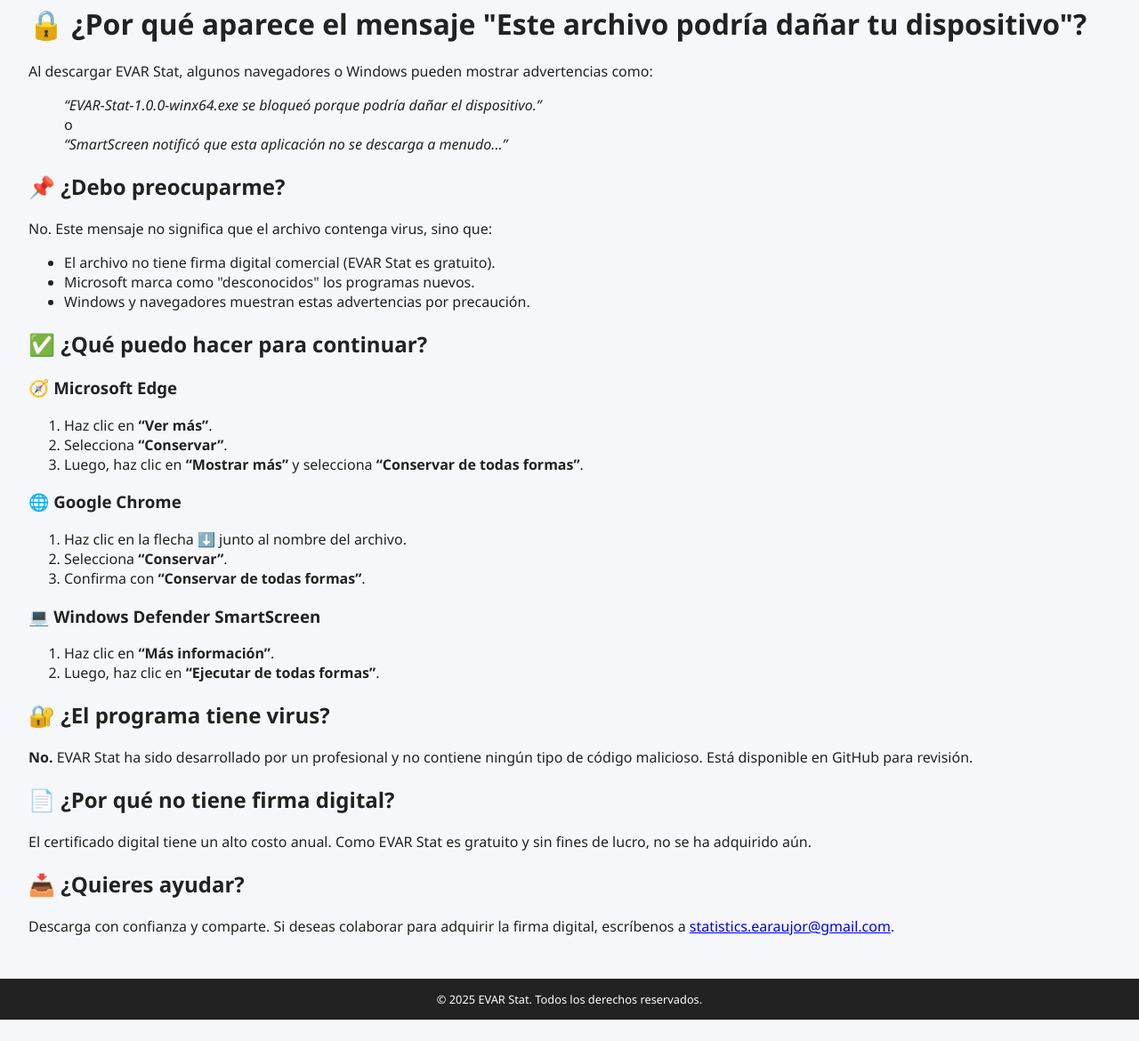
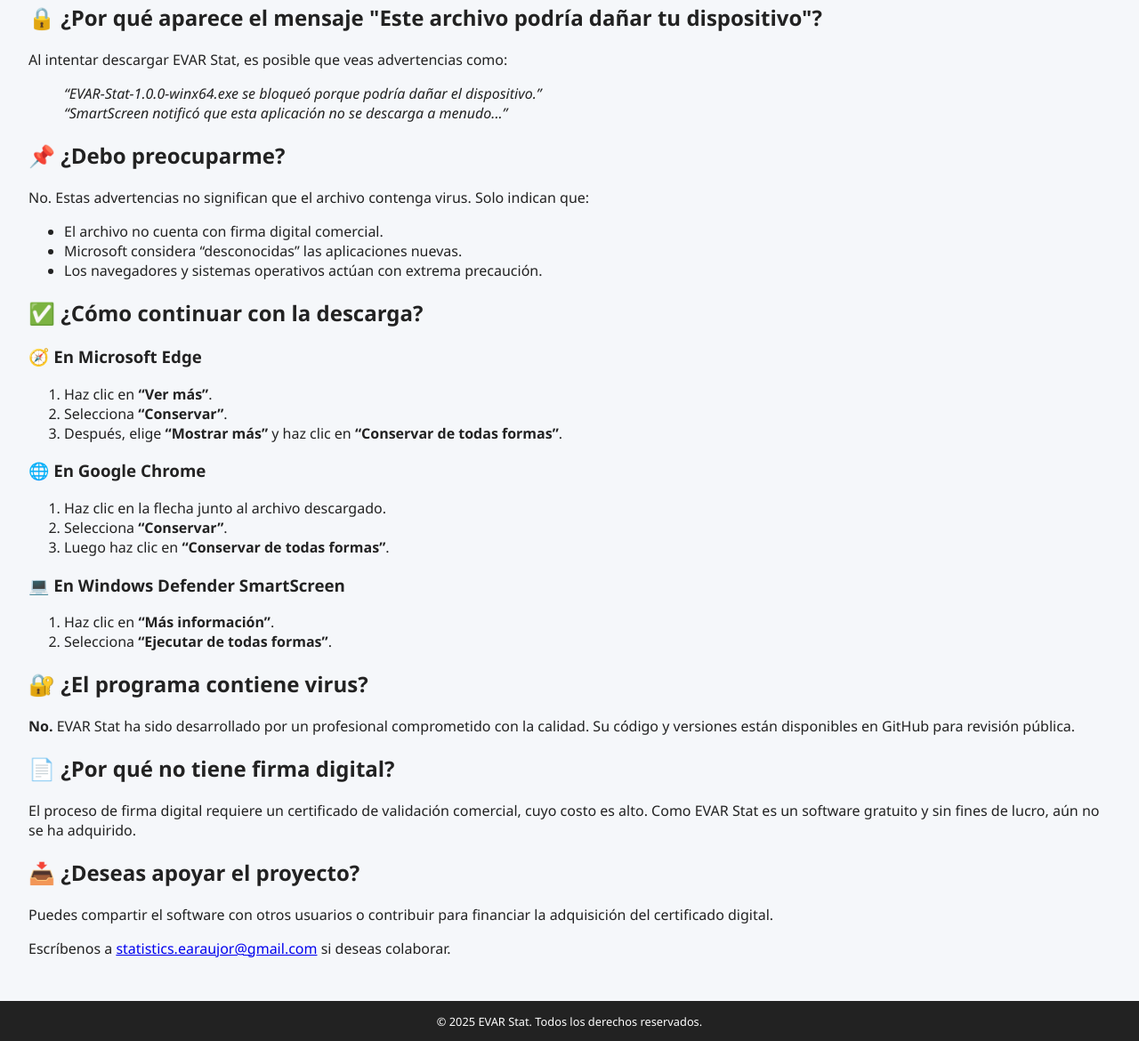
Before and after one commit to E-r-i-c-k-A-r-a-u-j-o/evarstat.github.io, a plain HTML site: page Instalacion-segura.html in a window 1280 px wide. Shown: the part 110-1280 px from the top of the page at 89% size. Before the commit the page ends 1256 px from the top, so only its background shows below. Drawn offline with Linux system fonts and the light colour scheme.

Commit message:
Update Instalacion-segura.html

```diff
--- a/Instalacion-segura.html
+++ b/Instalacion-segura.html
@@ -1,11 +1,11 @@
 <!DOCTYPE html>
 <html lang="es">
 <head>
-  <meta charset="UTF-8">
-  <meta name="viewport" content="width=device-width, initial-scale=1.0">
-  <title>¿Tu navegador bloquea la descarga?</title>
-  <meta name="description" content="Aprende por qué tu navegador o Windows bloquea la descarga de EVAR Stat y cómo permitirla de forma segura.">
-  <link rel="stylesheet" href="estilos.css">
+  <meta charset="UTF-8" />
+  <meta name="viewport" content="width=device-width, initial-scale=1.0" />
+  <title>¿Tu navegador bloquea la descarga de EVAR Stat?</title>
+  <meta name="description" content="Descubre por qué los navegadores y Windows muestran advertencias al descargar EVAR Stat y cómo proceder de manera segura.">
+  <link rel="stylesheet" href="estilos.css" />
 </head>
 <body>
   <header class="navbar">
@@ -20,51 +20,70 @@
   </header>
 
   <main class="container" style="padding: 2rem;">
+    <section>
       <h1>🔒 ¿Por qué aparece el mensaje "Este archivo podría dañar tu dispositivo"?</h1>
-    <p>Al descargar EVAR Stat, algunos navegadores o Windows pueden mostrar advertencias como:</p>
+      <p>Al intentar descargar EVAR Stat, es posible que veas advertencias como:</p>
       <blockquote>
-      <em>“EVAR-Stat-1.0.0-winx64.exe se bloqueó porque podría dañar el dispositivo.”</em><br>
-      o<br>
+        <em>“EVAR-Stat-1.0.0-winx64.exe se bloqueó porque podría dañar el dispositivo.”</em><br />
         <em>“SmartScreen notificó que esta aplicación no se descarga a menudo...”</em>
       </blockquote>
+    </section>
 
+    <section>
       <h2>📌 ¿Debo preocuparme?</h2>
-    <p>No. Este mensaje no significa que el archivo contenga virus, sino que:</p>
+      <p>No. Estas advertencias no significan que el archivo contenga virus. Solo indican que:</p>
       <ul>
-      <li>El archivo no tiene firma digital comercial (EVAR Stat es gratuito).</li>
-      <li>Microsoft marca como "desconocidos" los programas nuevos.</li>
-      <li>Windows y navegadores muestran estas advertencias por precaución.</li>
+        <li>El archivo no cuenta con firma digital comercial.</li>
+        <li>Microsoft considera “desconocidas” las aplicaciones nuevas.</li>
+        <li>Los navegadores y sistemas operativos actúan con extrema precaución.</li>
       </ul>
+    </section>
 
-    <h2>✅ ¿Qué puedo hacer para continuar?</h2>
-    <h3>🧭 Microsoft Edge</h3>
+    <section>
+      <h2>✅ ¿Cómo continuar con la descarga?</h2>
+
+      <article>
+        <h3>🧭 En Microsoft Edge</h3>
         <ol>
           <li>Haz clic en <strong>“Ver más”</strong>.</li>
           <li>Selecciona <strong>“Conservar”</strong>.</li>
-      <li>Luego, haz clic en <strong>“Mostrar más”</strong> y selecciona <strong>“Conservar de todas formas”</strong>.</li>
+          <li>Después, elige <strong>“Mostrar más”</strong> y haz clic en <strong>“Conservar de todas formas”</strong>.</li>
         </ol>
+      </article>
 
-    <h3>🌐 Google Chrome</h3>
+      <article>
+        <h3>🌐 En Google Chrome</h3>
         <ol>
-      <li>Haz clic en la flecha ⬇️ junto al nombre del archivo.</li>
+          <li>Haz clic en la flecha junto al archivo descargado.</li>
           <li>Selecciona <strong>“Conservar”</strong>.</li>
-      <li>Confirma con <strong>“Conservar de todas formas”</strong>.</li>
+          <li>Luego haz clic en <strong>“Conservar de todas formas”</strong>.</li>
         </ol>
+      </article>
 
-    <h3>💻 Windows Defender SmartScreen</h3>
+      <article>
+        <h3>💻 En Windows Defender SmartScreen</h3>
         <ol>
           <li>Haz clic en <strong>“Más información”</strong>.</li>
-      <li>Luego, haz clic en <strong>“Ejecutar de todas formas”</strong>.</li>
+          <li>Selecciona <strong>“Ejecutar de todas formas”</strong>.</li>
         </ol>
+      </article>
+    </section>
 
-    <h2>🔐 ¿El programa tiene virus?</h2>
-    <p><strong>No.</strong> EVAR Stat ha sido desarrollado por un profesional y no contiene ningún tipo de código malicioso. Está disponible en GitHub para revisión.</p>
+    <section>
+      <h2>🔐 ¿El programa contiene virus?</h2>
+      <p><strong>No.</strong> EVAR Stat ha sido desarrollado por un profesional comprometido con la calidad. Su código y versiones están disponibles en GitHub para revisión pública.</p>
+    </section>
 
+    <section>
       <h2>📄 ¿Por qué no tiene firma digital?</h2>
-    <p>El certificado digital tiene un alto costo anual. Como EVAR Stat es gratuito y sin fines de lucro, no se ha adquirido aún.</p>
+      <p>El proceso de firma digital requiere un certificado de validación comercial, cuyo costo es alto. Como EVAR Stat es un software gratuito y sin fines de lucro, aún no se ha adquirido.</p>
+    </section>
 
-    <h2>📥 ¿Quieres ayudar?</h2>
-    <p>Descarga con confianza y comparte. Si deseas colaborar para adquirir la firma digital, escríbenos a <a href="mailto:statistics.earaujor@gmail.com">statistics.earaujor@gmail.com</a>.</p>
+    <section>
+      <h2>📥 ¿Deseas apoyar el proyecto?</h2>
+      <p>Puedes compartir el software con otros usuarios o contribuir para financiar la adquisición del certificado digital.</p>
+      <p>Escríbenos a <a href="mailto:statistics.earaujor@gmail.com">statistics.earaujor@gmail.com</a> si deseas colaborar.</p>
+    </section>
   </main>
 
   <footer>
```
Lines whose indentation alone changed are shown as unchanged.
